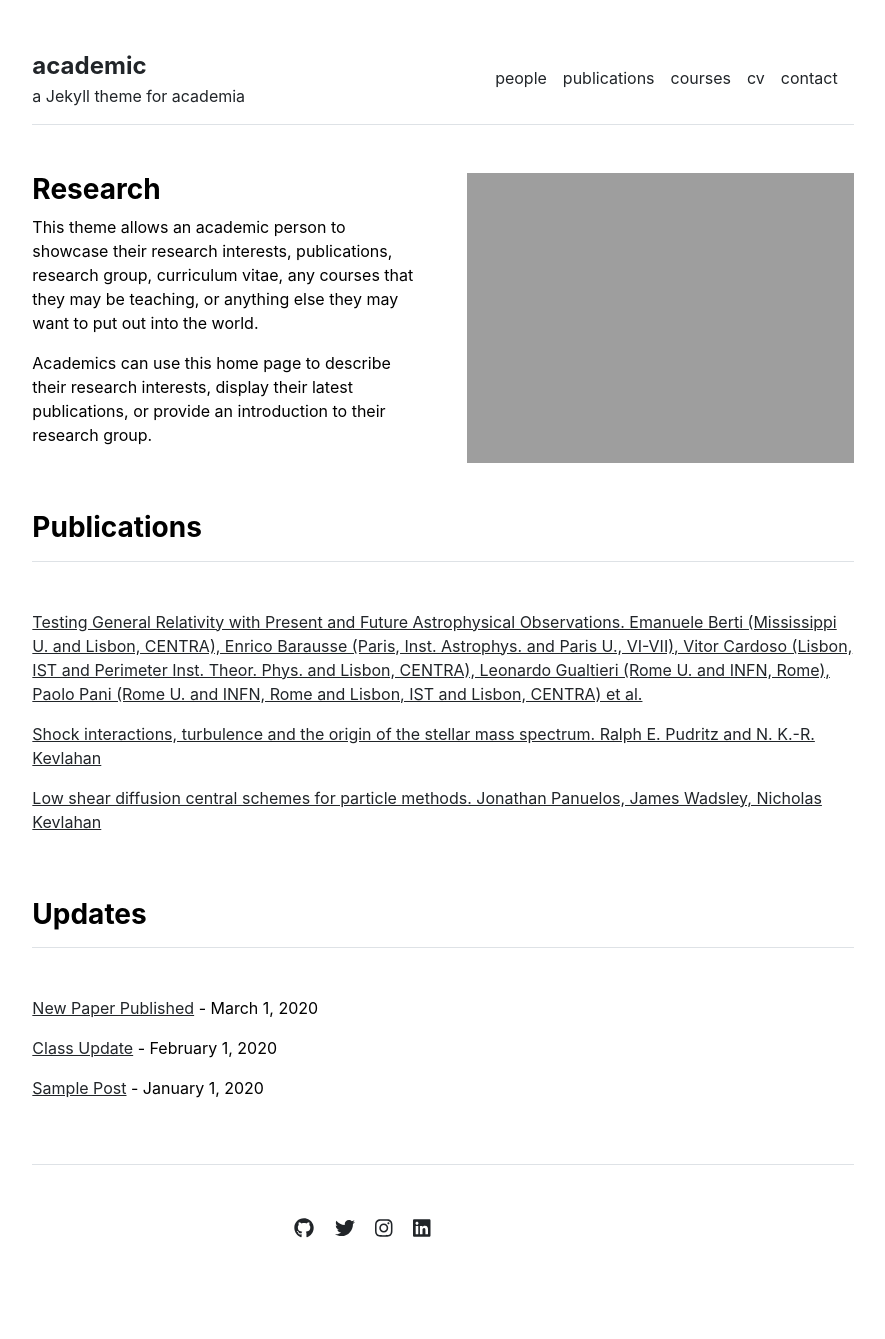
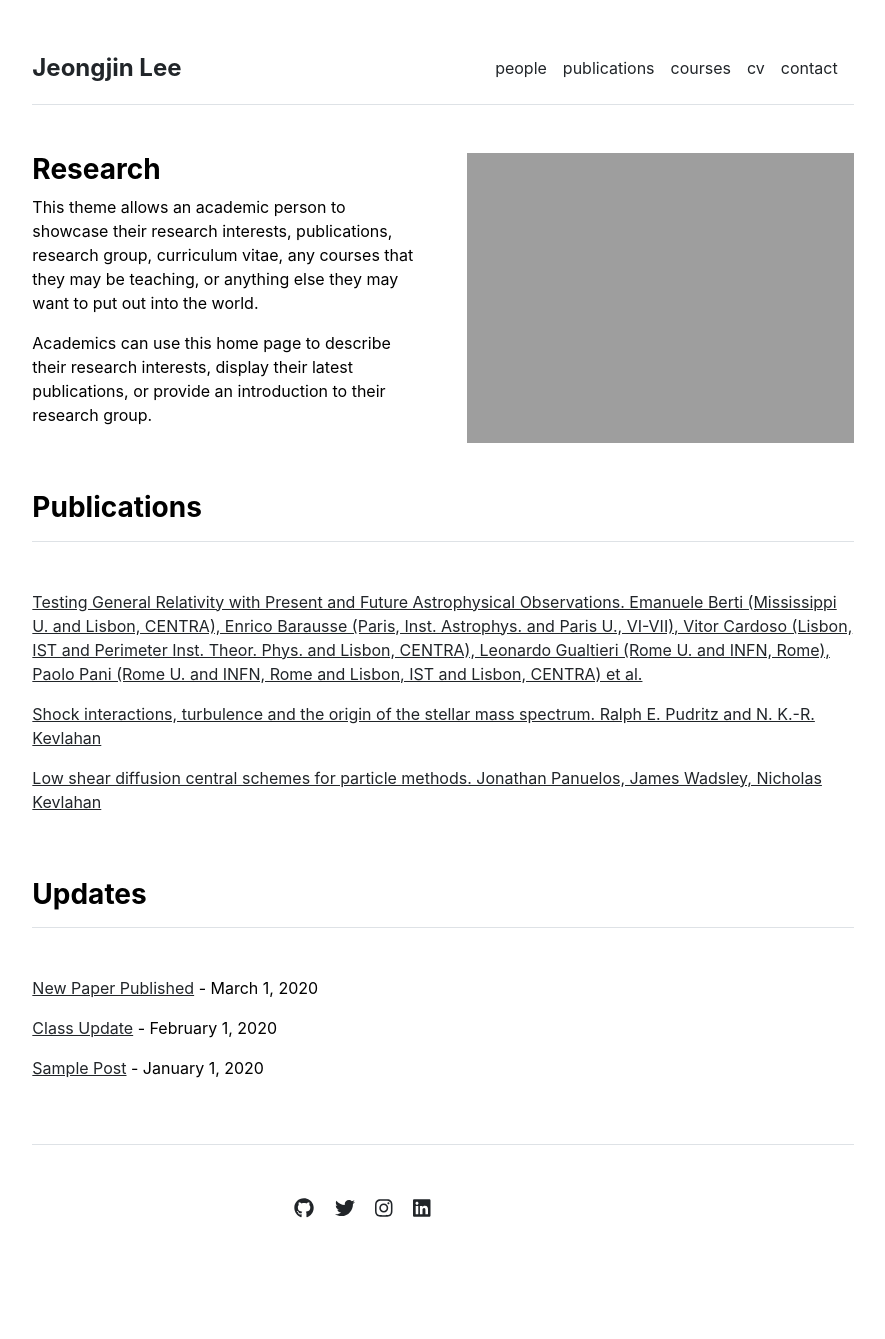
Before and after one commit to JeongjinLee88/JeongjinLee88.github.io, a Jekyll site: the page built from index.md, in a window 1280 px wide. Shown: the whole page, without its empty margins (197-1082 px from the left). Built offline with Jekyll 4.4.1, drawn with Linux system fonts in a browser that asks for light colours.

Commit message:
Update _config.yml

```diff
--- a/_config.yml
+++ b/_config.yml
@@ -1,4 +1,4 @@
 url: "" # the base hostname & protocol for your site, e.g. http://example.com
 baseurl: "" # the subpath of your site, e.g. /blog
-title: "academic" # the name of your site, e.g. ACME Corp.
-description: "a Jekyll theme for academia"
+title: "Jeongjin Lee" # the name of your site, e.g. ACME Corp.
+description: ""
```
